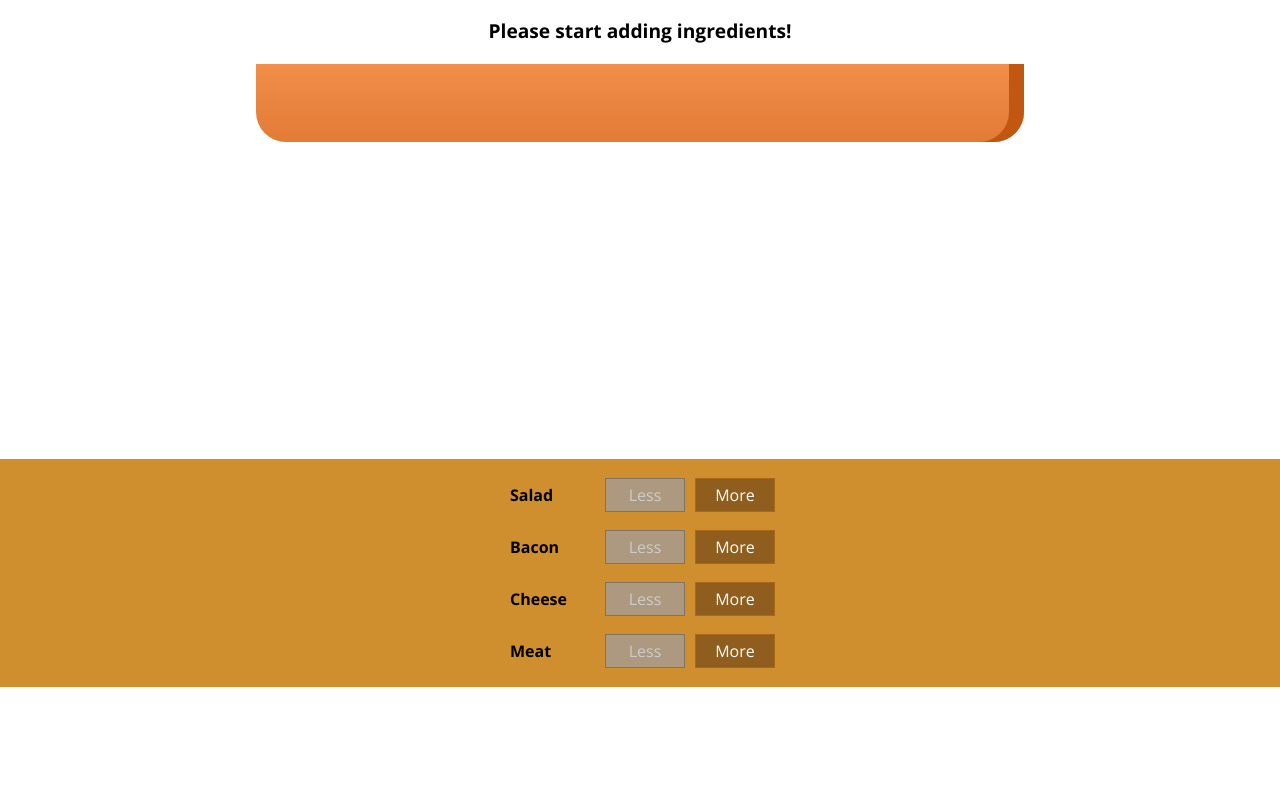
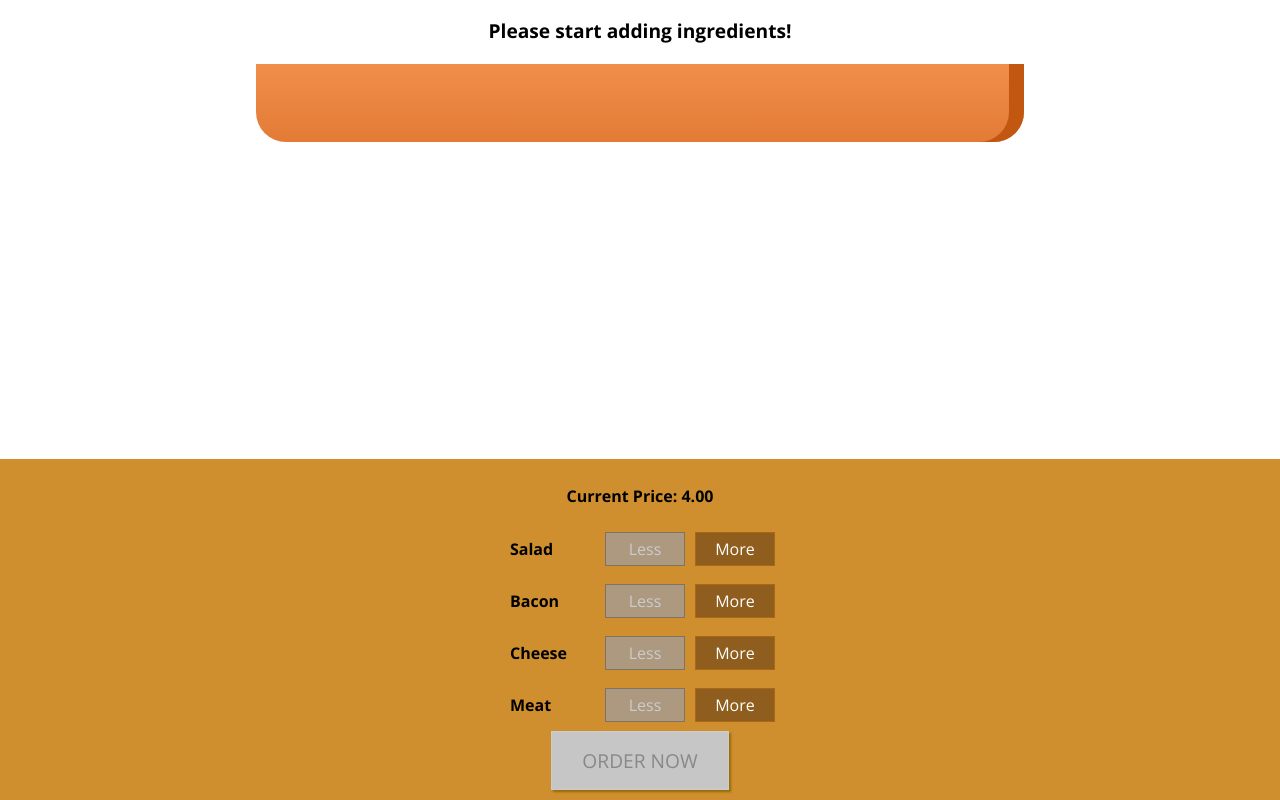
Before and after one commit to glenadamson1984/BuildABurgerApp-React, a React app: page / in a window 1280 px wide. Shown: the part 179-979 px from the top of the page. Before the commit the page ends 866 px from the top, so only its background shows below. Built offline with nearby package versions, Linux system fonts and the light colour scheme.

Commit message:
adding price

```diff
--- a/src/components/Burger/BuildControls/BuildControls.module.css
+++ b/src/components/Burger/BuildControls/BuildControls.module.css
@@ -8,3 +8,45 @@
     margin: auto;
     padding: 10px 0;
 }
+
+
+.OrderButton {
+    background-color: #DAD735;
+    outline: none;
+    cursor: pointer;
+    border: 1px solid #966909;
+    color: #966909;
+    font-family: inherit;
+    font-size: 1.2em;
+    padding: 15px 30px;
+    box-shadow: 2px 2px 2px #966909;
+}
+
+.OrderButton:hover, .OrderButton:active {
+    background-color: #A0DB41;
+    border: 1px solid #966909;
+    color: #966909;
+}
+
+.OrderButton:disabled {
+    background-color: #C7C6C6;
+    cursor: not-allowed;
+    border: 1px solid #ccc;
+    color: #888888;
+}
+
+.OrderButton:not(:disabled) {
+    animation: enable 0.3s linear;
+}
+
+@keyframes enable {
+    0% {
+        transform: scale(1);
+    }
+    60% {
+        transform: scale(1.1);
+    }
+    100% {
+        transform: scale(1);
+    }
+}
--- a/src/components/Burger/BuildControls/BuildControls.tsx
+++ b/src/components/Burger/BuildControls/BuildControls.tsx
@@ -12,6 +12,7 @@
 
 const buildControls = (props: any) => (
     <div className={classes.BuildControls}>
+        <p><strong>Current Price: {props.price.toFixed(2)}</strong></p>
         {controls.map(ctrl => (
             <BuildControl
             key={ctrl.label}
@@ -20,6 +21,8 @@
             removed={() => props.ingredientRemoved(ctrl.type)}
             disabled={props.disabled[ctrl.type]} />
         ))}
+        <button className={classes.OrderButton}
+            disabled={!props.purchaseable}>ORDER NOW</button>
     </div>
 );
 
--- a/src/containers/BurgerBuilder/BurgerBuilder.tsx
+++ b/src/containers/BurgerBuilder/BurgerBuilder.tsx
@@ -17,9 +17,27 @@
             cheese: 0,
             meat: 0
         },
-        totalPrice: 4
+        totalPrice: 4,
+        purchaseable: false
     }
 
+    updatePurchaseState = (updatedIngredients: {}) => {
+        const ingredients = {
+            ...updatedIngredients
+        };
+
+        const sum = Object.keys(ingredients)
+            .map(igkey => {
+                // @ts-ignore
+                return ingredients[igkey]
+            })
+            .reduce((sum, ingredientValue) => {
+                return sum + ingredientValue;
+            }, 0);
+
+            console.log(sum);
+            this.setState({purchaseable: sum > 0});
+    }
 
     addIngredientHandler = (type: any) => {
         // @ts-ignore
@@ -37,6 +55,8 @@
 
         this.setState({ingredients: updatedIngredients,
         totalPrice: newPrice});
+
+        this.updatePurchaseState(updatedIngredients);
     }
 
     removeIngredientHandler = (type: any) => {
@@ -58,6 +78,8 @@
 
         this.setState({ingredients: updatedIngredients,
         totalPrice: newPrice});
+
+        this.updatePurchaseState(updatedIngredients);
     }
 
     render() {
@@ -75,7 +97,9 @@
                 <BuildControls
                     ingredientAdded={this.addIngredientHandler}
                     ingredientRemoved={this.removeIngredientHandler}
-                    disabled={disableInfo} />
+                    disabled={disableInfo}
+                    purchaseable={this.state.purchaseable}
+                    price={this.state.totalPrice} />
             </>
         );
     }
```
